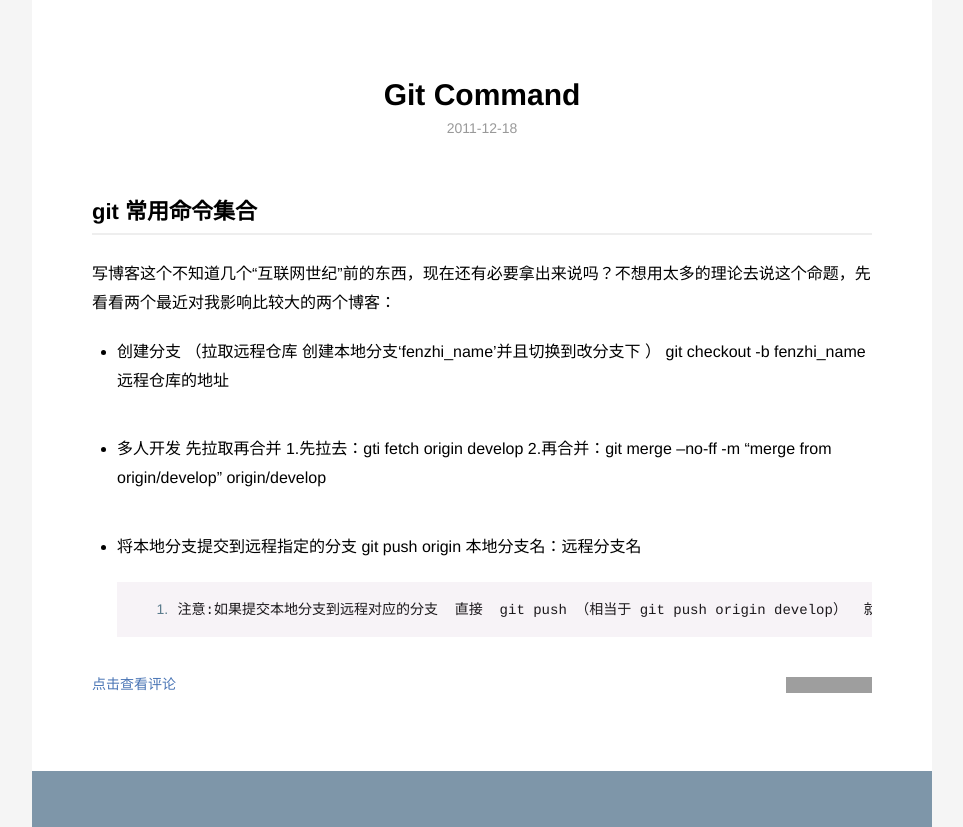
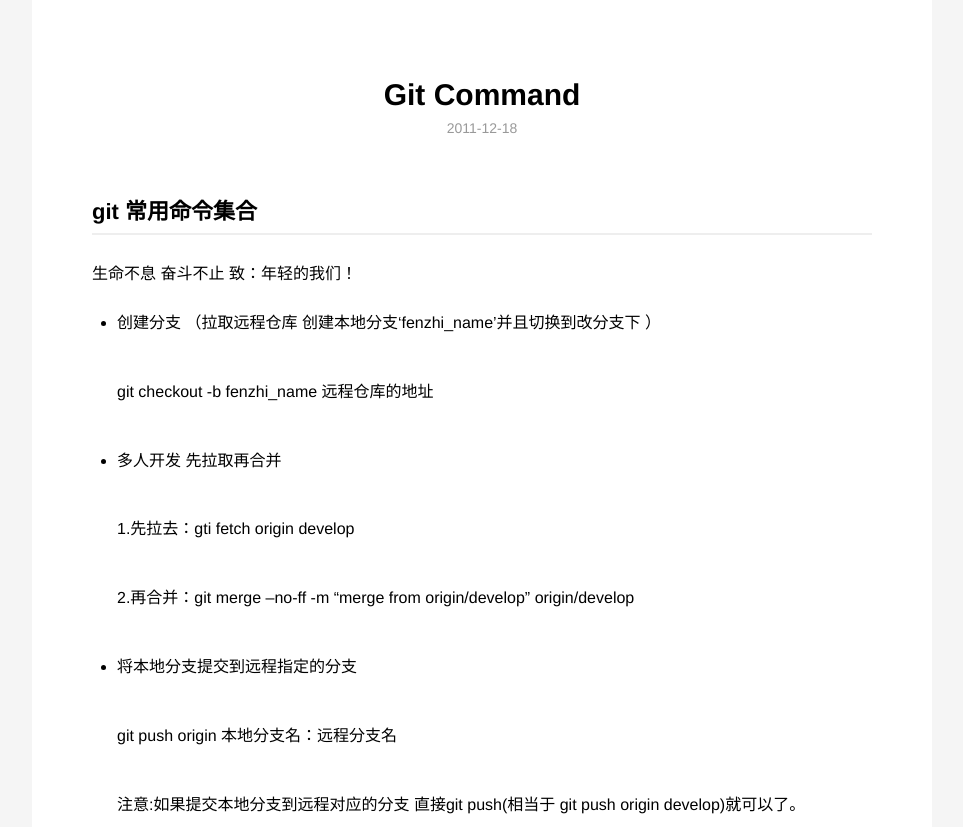
Before and after one commit to wlf451460424/wlf451460424.github.io, a Jekyll site: the page built from _posts/2011-12-18-why-blog.md, in a window 1280 px wide, cut to the strip 0-827 px from the top of the page. Shown: the whole strip, without its empty margins (158-1121 px from the left). Built offline with Jekyll 4.4.1, drawn with Linux system fonts in a browser that asks for light colours; grey boxes are pictures that could not be loaded.

Commit message:
add git command

```diff
--- a/_posts/2011-12-18-why-blog.md
+++ b/_posts/2011-12-18-why-blog.md
@@ -7,16 +7,20 @@
 
 ## git 常用命令集合
 
-写博客这个不知道几个“互联网世纪”前的东西，现在还有必要拿出来说吗？不想用太多的理论去说这个命题，先看看两个最近对我影响比较大的两个博客：
+生命不息 奋斗不止  致：年轻的我们！
 
 * 创建分支 （拉取远程仓库 创建本地分支‘fenzhi_name’并且切换到改分支下  ）
-      git checkout -b fenzhi_name 远程仓库的地址
+
+  git checkout -b fenzhi_name 远程仓库的地址
 
 * 多人开发 先拉取再合并
-      1.先拉去：gti fetch origin develop
-      2.再合并：git merge --no-ff -m "merge from origin/develop" origin/develop
+
+  1.先拉去：gti fetch origin develop
+
+  2.再合并：git merge --no-ff -m "merge from origin/develop" origin/develop
 
 * 将本地分支提交到远程指定的分支
-      git push origin 本地分支名：远程分支名
 
-      注意:如果提交本地分支到远程对应的分支  直接  git push （相当于 git push origin develop）  就可以了。
+  git push origin 本地分支名：远程分支名
+
+  注意:如果提交本地分支到远程对应的分支  直接git push(相当于 git push origin develop)就可以了。
```
